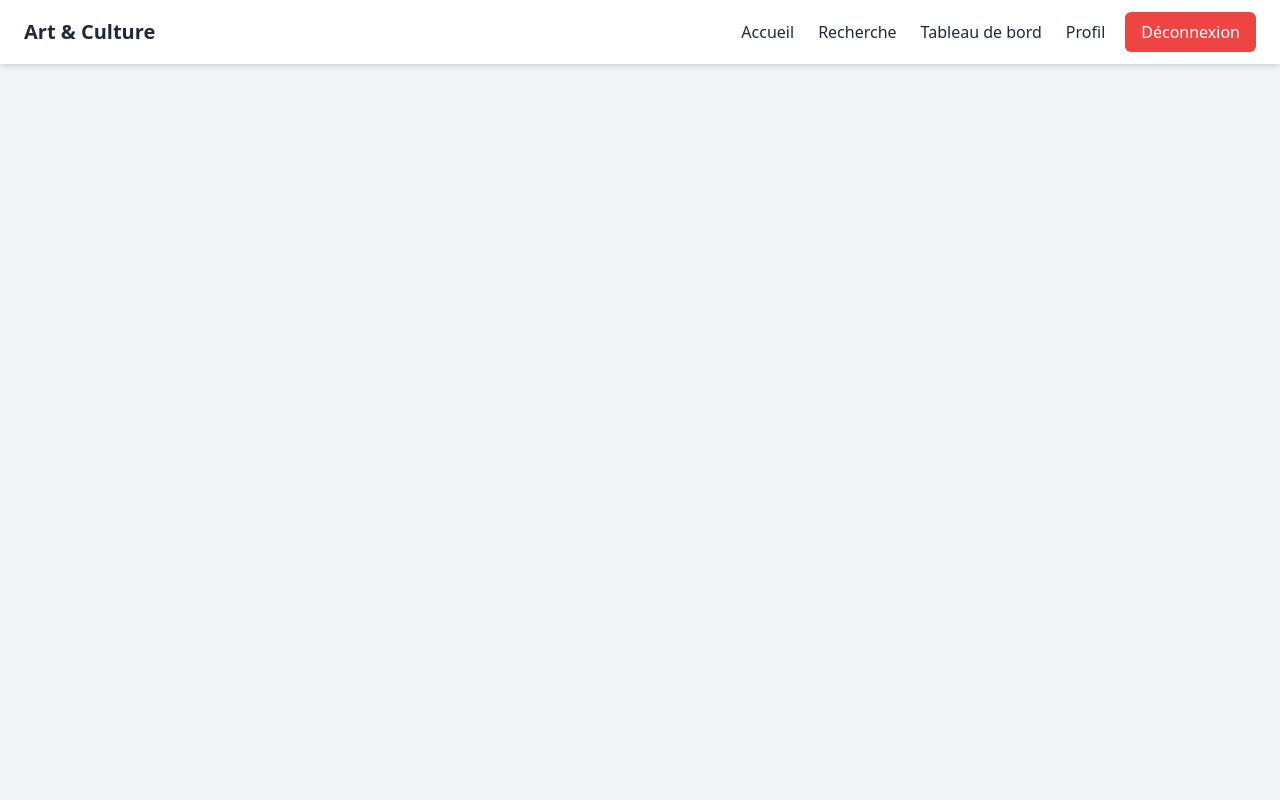
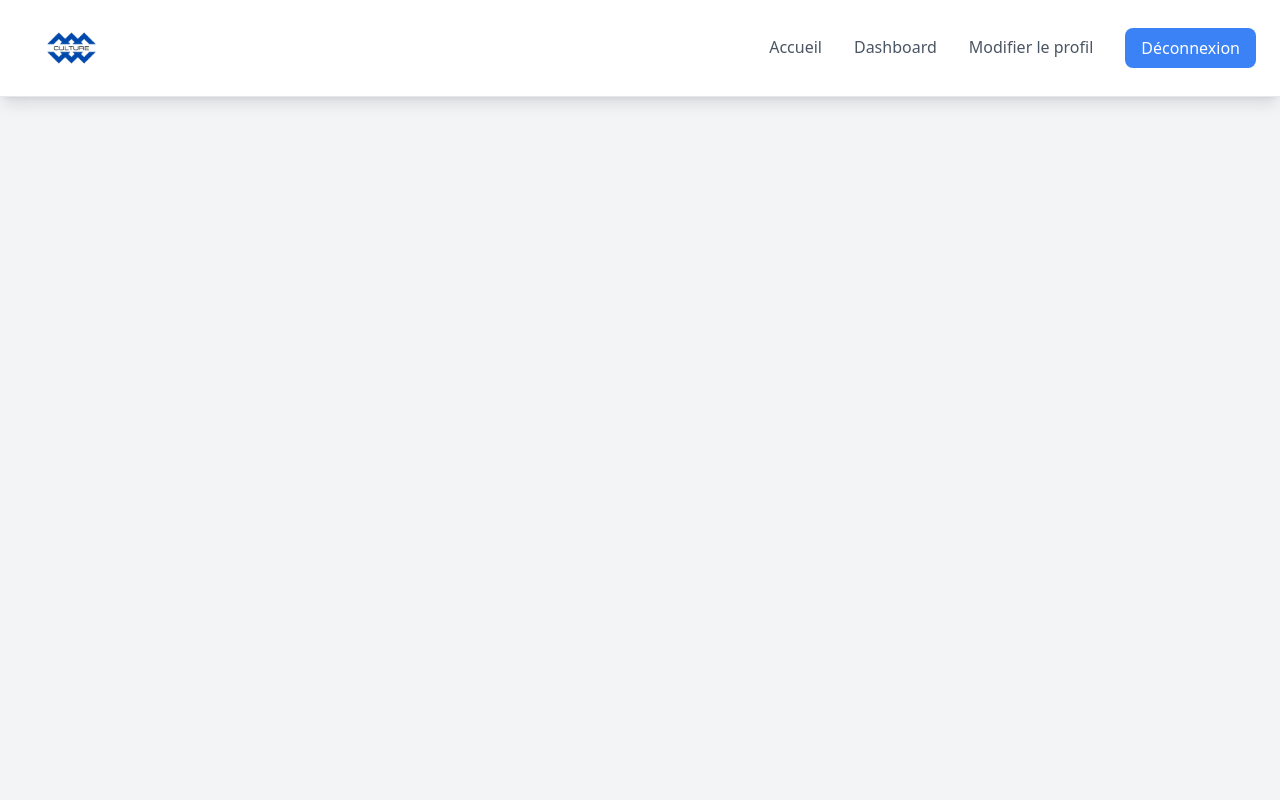
Before and after one commit to hichamoubaha/brief-clutures-partage-v2, a PHP site: template views/header.php in a window 1280 px wide. Run offline with PHP 8.4, Linux system fonts and the light colour scheme; the template is opened without the code that fills it, so the values that code supplies are empty; the visitor is signed in with stand-in values (Sample User, id 1); some libraries are stand-ins or nearby versions.

Commit message:
add new button of modify profile in nav bars in header page

```diff
--- a/views/header.php
+++ b/views/header.php
@@ -5,27 +5,54 @@
     <meta name="viewport" content="width=device-width, initial-scale=1.0">
     <title>Plateforme Art et Culture</title>
     <script src="https://cdn.tailwindcss.com"></script>
+    <script src="https://cdnjs.cloudflare.com/ajax/libs/pdfmake/0.1.53/pdfmake.min.js"></script>
+<script src="https://cdnjs.cloudflare.com/ajax/libs/pdfmake/0.1.53/vfs_fonts.js"></script>
 </head>
 <body class="bg-gray-100 min-h-screen flex flex-col">
-    <header class="bg-white shadow-md">
-        <nav class="container mx-auto px-6 py-3">
+    <header class="bg-white shadow-lg border-b border-gray-200">
+        <nav class="container mx-auto px-6">
             <div class="flex justify-between items-center">
-                <div>
-                    <a href="index.php" class="text-xl font-bold text-gray-800">Art & Culture</a>
+                <div class="flex items-center space-x-2">
+                    <!-- Logo/Brand -->
+                    <a href="index.php" class="flex items-center group">
+                    <img src="./uploads/logo.png" alt="Art & Culture Logo" class="h-24 w-24">
+                    </a>
                 </div>
-                <div class="flex items-center">
-                    <a href="index.php" class="text-gray-800 hover:text-blue-600 px-3 py-2">Accueil</a>
-                    <a href="index.php?page=search" class="text-gray-800 hover:text-blue-600 px-3 py-2">Recherche</a>
+
+                <!-- Navigation Links -->
+                <div class="flex items-center space-x-8">
+                    <a href="index.php" class="text-gray-600 hover:text-indigo-600 font-medium transition-colors duration-300 border-b-2 border-transparent hover:border-indigo-600 py-1">
+                        Accueil
+                    </a>
+
                     <?php if (isset($_SESSION['user_id'])): ?>
-                        <a href="index.php?page=dashboard" class="text-gray-800 hover:text-blue-600 px-3 py-2">Tableau de bord</a>
-                        <a href="index.php?page=profile" class="text-gray-800 hover:text-blue-600 px-3 py-2">Profil</a>
-                        <a href="index.php?page=logout" class="bg-red-500 hover:bg-red-600 text-white px-4 py-2 rounded-md ml-2">Déconnexion</a>
+                        <?php if ($_SESSION['role'] === 'admin' || $_SESSION['role'] === 'auteur'): ?>
+                            <a href="index.php?page=dashboard" class="text-gray-600 hover:text-indigo-600 font-medium transition-colors duration-300 border-b-2 border-transparent hover:border-indigo-600 py-1">
+                                Dashboard
+                            </a>
+                        <?php endif; ?>
+                        <a href="index.php?page=edit_profile" class="text-gray-600 hover:text-indigo-600 font-medium transition-colors duration-300 border-b-2 border-transparent hover:border-indigo-600 py-1">
+            Modifier le profil
+        </a>
+                        <a href="index.php?page=logout" class="bg-blue-500 text-white hover:bg-blue-600 px-4 py-2 rounded-lg font-medium transition-colors duration-300">
+                            Déconnexion
+                        </a>
                     <?php else: ?>
-                        <a href="index.php?page=login" class="text-gray-800 hover:text-blue-600 px-3 py-2">Connexion</a>
-                        <a href="index.php?page=register" class="bg-blue-500 hover:bg-blue-600 text-white px-4 py-2 rounded-md ml-2">Inscription</a>
+                        <a href="index.php?page=login" class="text-gray-600 hover:text-indigo-600 font-medium transition-colors duration-300 border-b-2 border-transparent hover:border-indigo-600 py-1">
+                            Connexion
+                        </a>
+
+                        <a href="index.php?page=register" class="bg-indigo-600 text-white hover:bg-indigo-700 px-4 py-2 rounded-lg font-medium transition-colors duration-300">
+                            Inscription
+                        </a>
                     <?php endif; ?>
                 </div>
             </div>
+
         </nav>
     </header>
-    <main class="container mx-auto px-6 py-8 flex-grow">
+    <main class="container mx-auto px-4 py-8 flex-grow">
+
+
+</body>
+</html>
```
